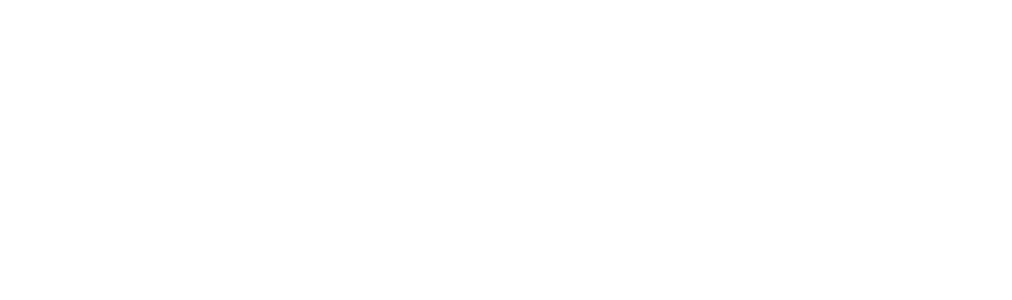
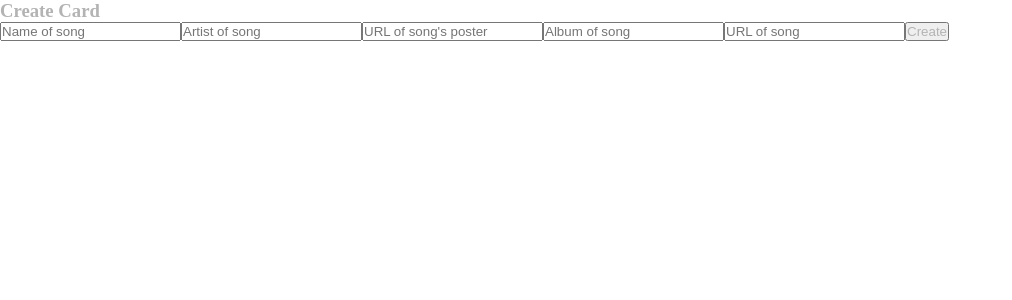
Before and after one commit to qryow/react_hackaton, a React (Create React App) app: page /create-music in a window 1280 px wide. Before the commit this address had no page. Shown: the top 300 px of the page, without its empty margins (0-1012 px from the left). Built offline with nearby package versions, Linux system fonts and the light colour scheme.

Commit message:
add create logic

```diff
--- a/db.json
+++ b/db.json
@@ -4,6 +4,7 @@
       "title": "Death Bed",
       "artist": "Powfu",
       "artwork": "https://samplesongs.netlify.app/album-arts/death-bed.jpg",
+      "album": "Death Bed",
       "url": "https://samplesongs.netlify.app/Death%20Bed.mp3",
       "id": "1"
     },
@@ -11,6 +12,7 @@
       "title": "Bad Liar",
       "artist": "Imagine Dragons",
       "artwork": "https://samplesongs.netlify.app/album-arts/bad-liar.jpg",
+      "album": "qwe",
       "url": "https://samplesongs.netlify.app/Bad%20Liar.mp3",
       "id": "2"
     },
@@ -18,6 +20,7 @@
       "title": "Faded",
       "artist": "Alan Walker",
       "artwork": "https://samplesongs.netlify.app/album-arts/faded.jpg",
+      "album": "qwe",
       "url": "https://samplesongs.netlify.app/Faded.mp3",
       "id": "3"
     },
@@ -25,6 +28,7 @@
       "title": "Hate Me",
       "artist": "Ellie Goulding",
       "artwork": "https://samplesongs.netlify.app/album-arts/hate-me.jpg",
+      "album": "qwe",
       "url": "https://samplesongs.netlify.app/Hate%20Me.mp3",
       "id": "4"
     },
@@ -32,6 +36,7 @@
       "title": "Solo",
       "artist": "Clean Bandit",
       "artwork": "https://samplesongs.netlify.app/album-arts/solo.jpg",
+      "album": "qwe",
       "url": "https://samplesongs.netlify.app/Solo.mp3",
       "id": "5"
     },
@@ -39,8 +44,17 @@
       "title": "Without Me",
       "artist": "Halsey",
       "artwork": "https://samplesongs.netlify.app/album-arts/without-me.jpg",
+      "album": "qwe",
       "url": "https://samplesongs.netlify.app/Without%20Me.mp3",
       "id": "6"
+    },
+    {
+      "name": "qwe",
+      "artist": "qwe",
+      "artwork": "https://samplesongs.netlify.app/album-arts/death-bed.jpg",
+      "album": "qwe",
+      "url": "https://samplesongs.netlify.app/album-arts/death-bed.jpg",
+      "id": "R1HYSCa"
     }
   ]
 }
--- /dev/null
+++ b/src/components/Musics/CreateMusic.jsx
@@ -0,0 +1,67 @@
+import React, { useState } from 'react';
+import { useDispatch } from 'react-redux';
+import { useNavigate } from 'react-router-dom';
+import { createMusic } from '../../store/musics/musicActions'
+
+const CreateMusic = () => {
+  const [music, setMusic] = useState({
+    name: "",
+    artist: "",
+    artwork: "",
+    album: "",
+    url: ""
+  });
+
+  const dispatch = useDispatch();
+  const navigate = useNavigate();
+
+  return (
+    <>
+      <div >
+      <div >
+        <h3>Create Card</h3>
+        <input
+          type="text"
+          placeholder="Name of song"
+          onChange={(e) => setMusic({ ...music, name: e.target.value })}
+        />
+        <input
+          type="text"
+          placeholder="Artist of song"
+          onChange={(e) =>
+            setMusic({ ...music, artist: e.target.value })
+          }
+        />
+        <input
+          type="url"
+          placeholder="URL of song's poster"
+          onChange={(e) => setMusic({ ...music, artwork: e.target.value })}
+        />
+        <input
+          type="text"
+          placeholder="Album of song"
+          onChange={(e) => setMusic({ ...music, album: e.target.value })}
+        />
+        <input
+          type="url"
+          placeholder="URL of song"
+          onChange={(e) =>
+            setMusic({ ...music, url: e.target.value.toLowerCase() })
+          }
+        />
+
+        <button
+          onClick={() => {
+            dispatch(createMusic(music));
+            navigate("/homepage");
+          }}
+        >
+          Create
+        </button>
+      </div>
+    </div>
+    </>
+  )
+}
+
+export default CreateMusic
--- a/src/helpers/consts.js
+++ b/src/helpers/consts.js
@@ -1 +1,3 @@
 export const ACCOUNT_API = 'http://35.239.251.89';
+
+export const MUSICS_API = 'http://localhost:8000/musics';
--- /dev/null
+++ b/src/pages/CreateMusicPage.jsx
@@ -0,0 +1,12 @@
+import React from 'react'
+import CreateMusic from '../components/Musics/CreateMusic'
+
+const CreateMusicPage = () => {
+  return (
+    <>
+      <CreateMusic />
+    </>
+  )
+}
+
+export default CreateMusicPage
--- a/src/routing/MainRouter.jsx
+++ b/src/routing/MainRouter.jsx
@@ -8,6 +8,7 @@
 import LibraryPage from '../pages/LibraryPage'
 import CreatePage from '../pages/CreatePage'
 import LikedPage from '../pages/LikedPage'
+import CreateMusicPage from '../pages/CreateMusicPage'
 
 const MainRouter = () => {
   const ROUTES = [
@@ -51,6 +52,11 @@
       path: '/liked',
       element: <LikedPage />
     },
+    {
+      id: 9,
+      path: '/create-music',
+      element: <CreateMusicPage />
+    },
   ]
 
   return (
--- /dev/null
+++ b/src/store/musics/musicActions.js
@@ -0,0 +1,19 @@
+import { createAsyncThunk } from "@reduxjs/toolkit";
+import axios from 'axios';
+import { MUSICS_API } from "../../helpers/consts";
+
+export const getMusics = createAsyncThunk(
+  'musics/getMusics',
+  async () => {
+    let res = await axios.get(MUSICS_API);
+    return res;
+  }
+)
+
+export const createMusic = createAsyncThunk(
+  'musics/createMusic',
+  async (newProductObj, { dispatch }) => {
+    await axios.post(MUSICS_API, newProductObj);
+    dispatch(getMusics);
+  }
+)
--- /dev/null
+++ b/src/store/musics/musicSlice.js
@@ -0,0 +1,26 @@
+import { createSlice } from "@reduxjs/toolkit";
+import { getMusics } from "./musicActions";
+
+const MusicsSlice = createSlice({
+  name: 'musics',
+  initialState: {
+    loading: false,
+    musics: []
+  },
+  reducers: {},
+  extraReducers: (builder) => {
+    builder
+    .addCase(getMusics.pending, (state) => {
+      state.loading = true;
+    })
+    .addCase(getMusics.fulfilled, (state, action) => {
+      state.loading = false;
+      state.musics = action.payload.res.data;
+    })
+    .addCase(getMusics.rejected, (state) => {
+      state.loading = false;
+    })
+  }
+})
+
+export default MusicsSlice.reducer;
--- a/src/store/store.js
+++ b/src/store/store.js
@@ -1,5 +1,6 @@
 import { configureStore } from "@reduxjs/toolkit";
 import userSlice from './account/userSlice';
+import musicSlice from "./musics/musicSlice";
 
 export default configureStore({
   middleware: getDefaultMiddleware => getDefaultMiddleware({
@@ -7,5 +8,6 @@
   }),
   reducer: {
     user: userSlice,
+    musics: musicSlice
   }
 })
```
